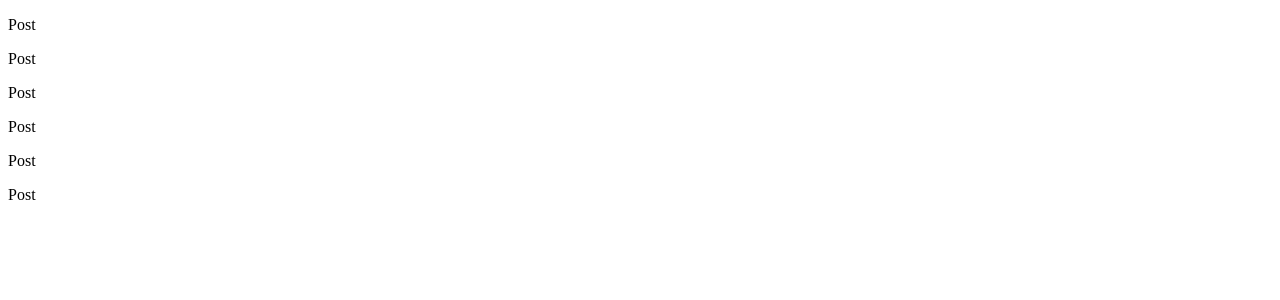
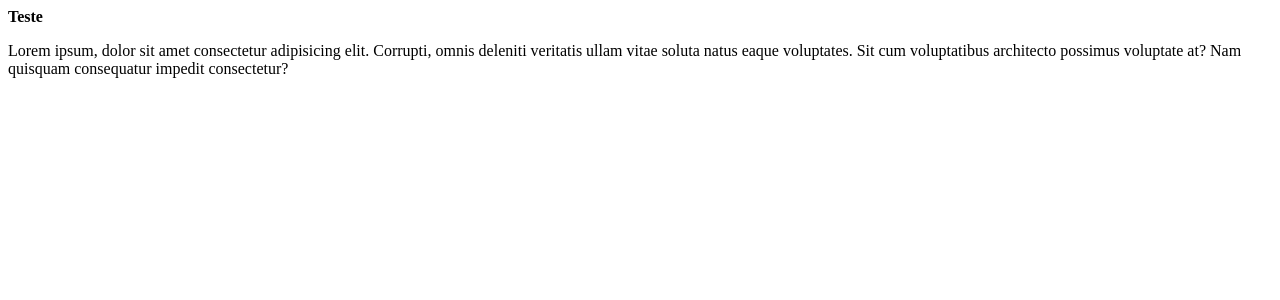
Before and after one commit to lucasabreudev/fundamentos-reactjs-ts, a React (Vite) app: page / in a window 1280 px wide. Shown: the top 300 px of the page. Built offline with nearby package versions, Linux system fonts and the light colour scheme.

Commit message:
propriedades de um componente

```diff
--- a/src/App.jsx
+++ b/src/App.jsx
@@ -4,12 +4,11 @@ export function App() {
 
   return (
     <div>
-      <Post />
-      <Post />
-      <Post />
-      <Post />
-      <Post />
-      <Post />
+      <Post
+        author="Teste"
+        content="Lorem ipsum, dolor sit amet consectetur adipisicing elit. Corrupti, omnis deleniti veritatis ullam vitae soluta natus eaque voluptates. Sit cum voluptatibus architecto possimus voluptate at? Nam quisquam consequatur impedit consectetur?"
+      />
+
     </div>
   )
 }
--- a/src/Post.jsx
+++ b/src/Post.jsx
@@ -1,3 +1,8 @@
-export function Post() {
-    return <p>Post</p>
+export function Post(props) {
+    return (
+        <div>
+            <strong>{props.author}</strong>
+            <p>{props.content}</p>
+        </div>
+    )
 }
```
